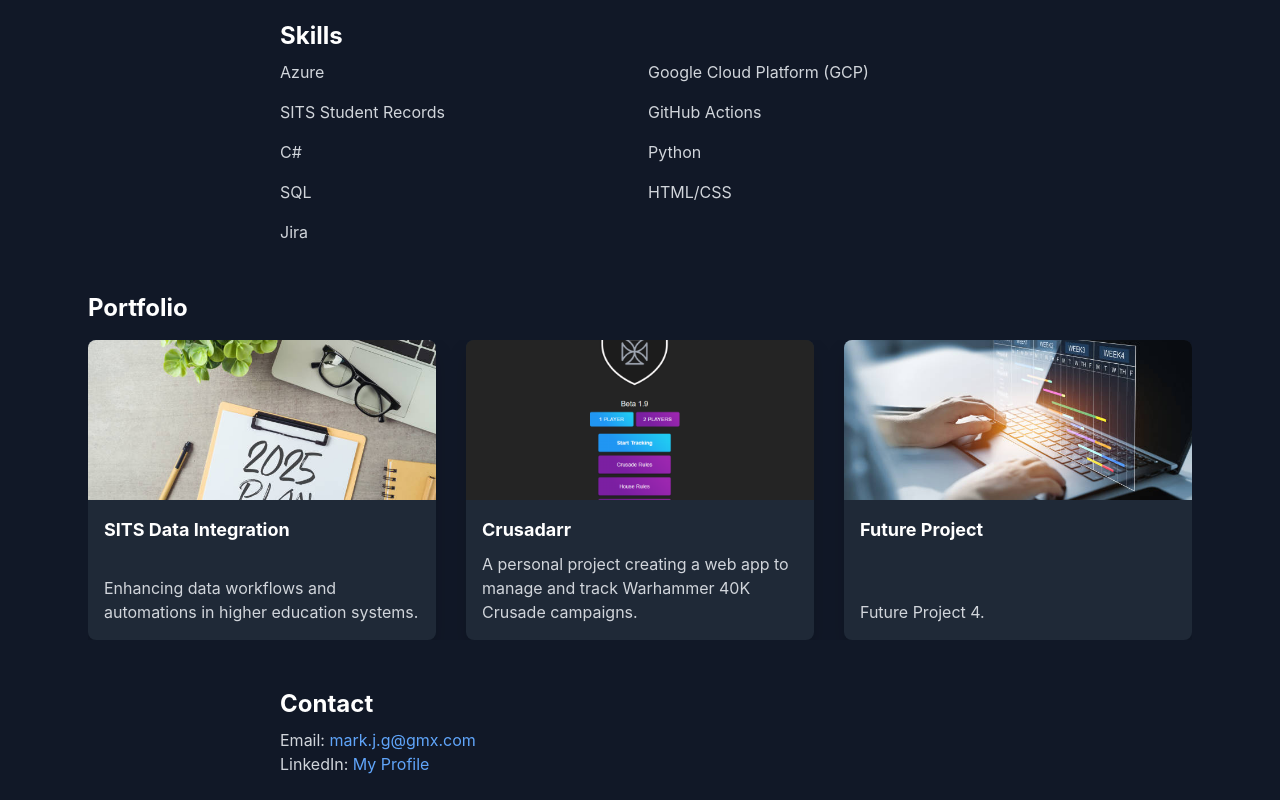
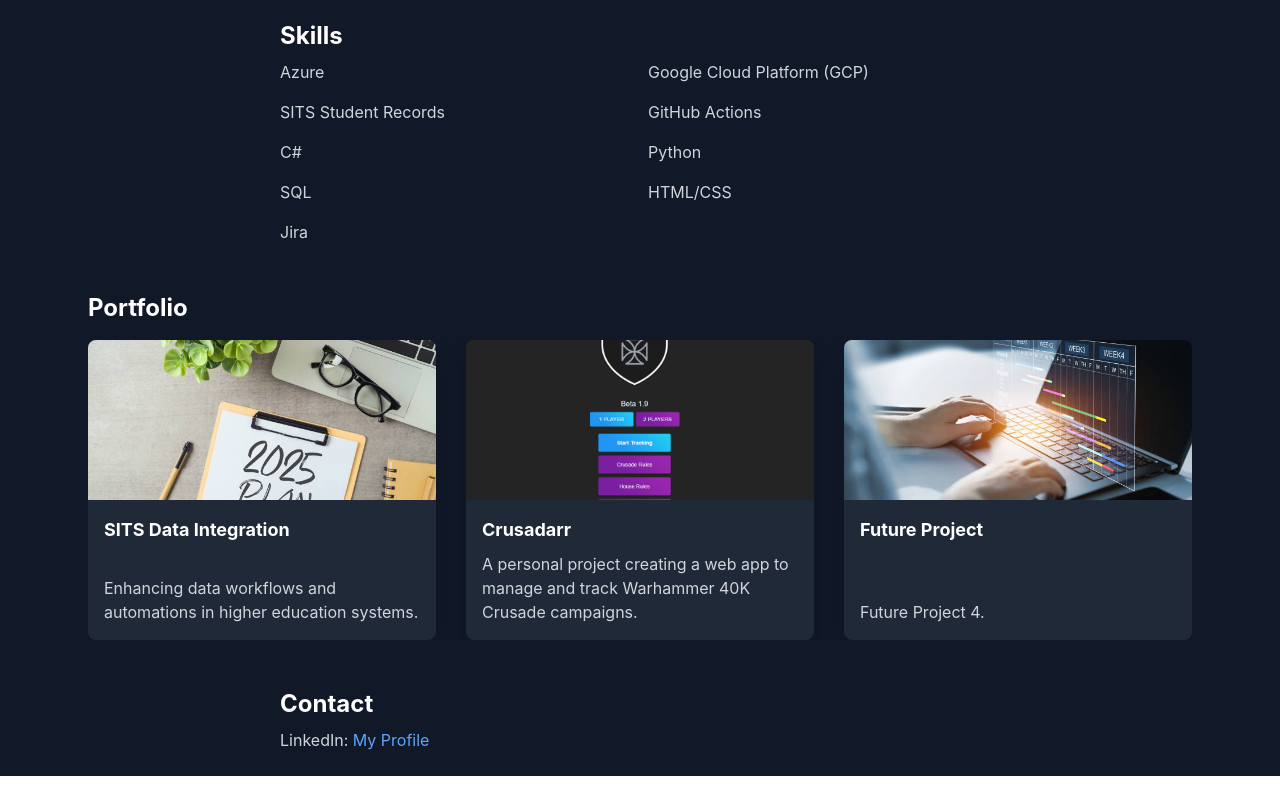
Before and after one commit to MGRayd/portfolio, a React (Create React App) app: page / in a window 1280 px wide. Shown: the part 813-1613 px from the top of the page. After the commit the page ends 1589 px from the top, so only its background shows below. Built offline with nearby package versions, Linux system fonts and the light colour scheme.

Commit message:
removed email

```diff
--- a/src/components/Contact.jsx
+++ b/src/components/Contact.jsx
@@ -3,7 +3,6 @@ function Contact() {
       <section className="p-6 max-w-3xl mx-auto">
         <h2 className="text-2xl font-bold mb-2">Contact</h2>
         <p className="text-gray-300">
-        Email: <a href="mailto:mark.j.g@gmx.com" className="text-blue-400">mark.j.g@gmx.com</a><br />
         LinkedIn: <a href="https://linkedin.com/in/mark-gay-961b391b6" className="text-blue-400" target="_blank" rel="noopener noreferrer">
         My Profile
   </a>
```
